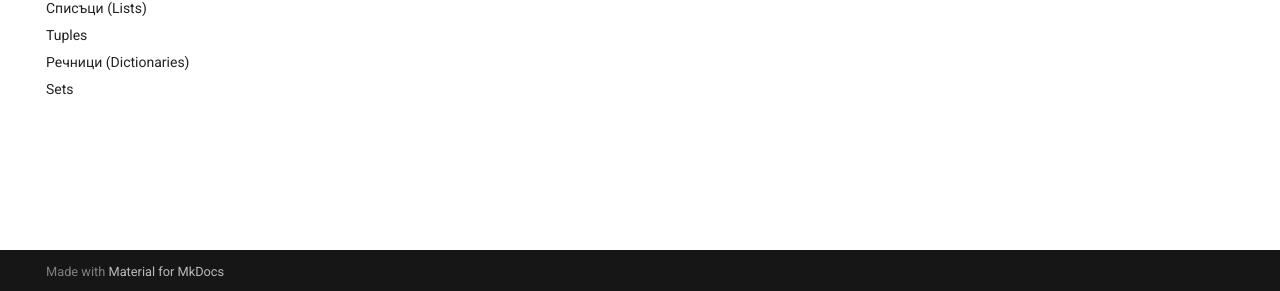
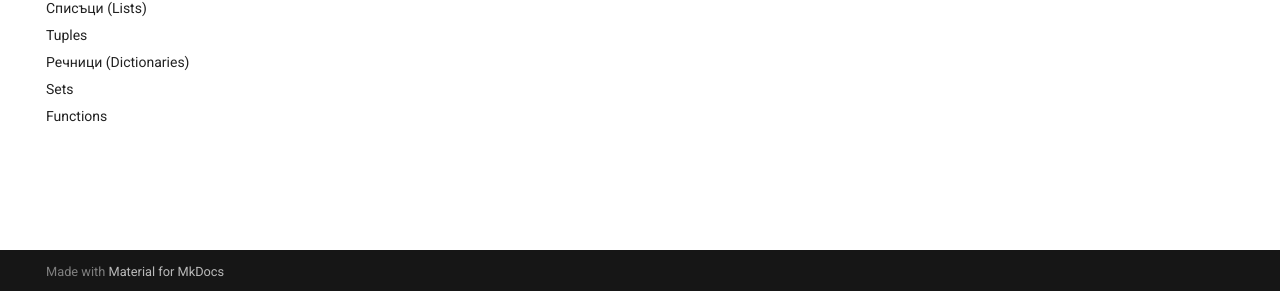
Before and after one commit to ivovivanov/ivovivanov.github.io, an MkDocs documentation site: the page built from docs/ides.md, in a window 1280 px wide. Shown: the part 606-897 px from the top of the page. Built offline with MkDocs 1.6.1 and Material for MkDocs 9.7.7, drawn with Linux system fonts in a browser that asks for light colours.

Commit message:
Update mkdocs.yml

```diff
--- a/mkdocs.yml
+++ b/mkdocs.yml
@@ -22,6 +22,7 @@ nav:
     - Tuples: tuples.md
     - Речници (Dictionaries): dictionaries.md
     - Sets: sets.md
+    - Functions: functions.md
 markdown_extensions:
     - pymdownx.highlight
     - pymdownx.superfences
```
